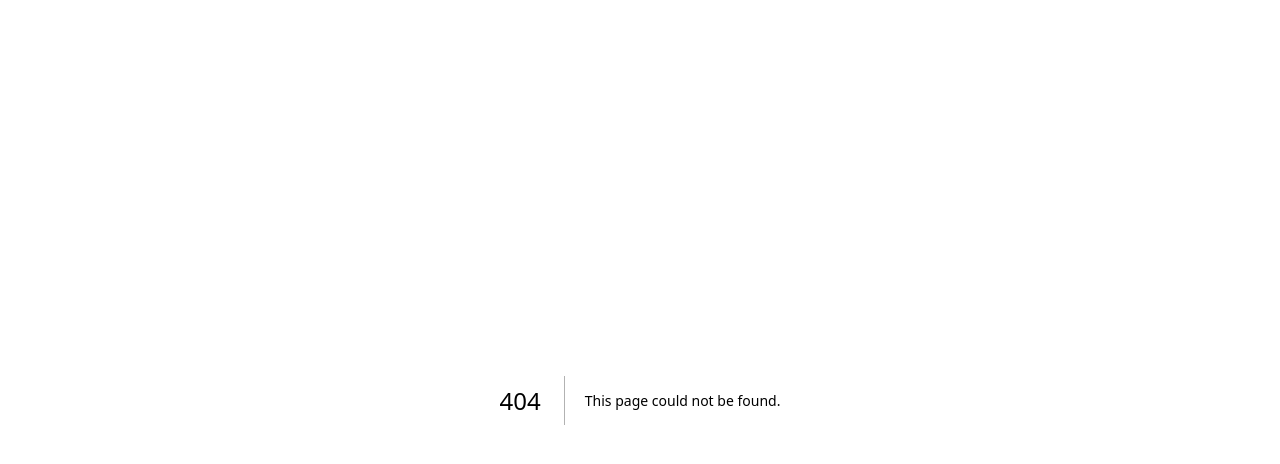
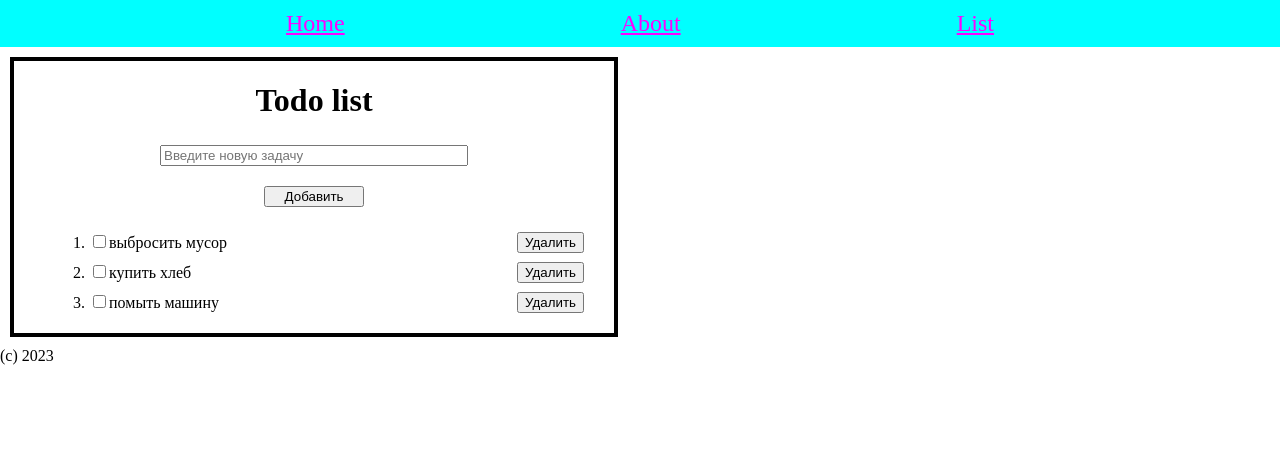
Before and after one commit to IlyaIppolitov/HWNextToDo, a Next.js app: page /toDoList in a window 1280 px wide. Before the commit this address had no page. Shown: the top 464 px of the page. Built offline with nearby package versions, Linux system fonts and the light colour scheme.

Commit message:
ToDoList initial

```diff
--- /dev/null
+++ b/components/Footer.jsx
@@ -0,0 +1,4 @@
+export function Footer()
+{
+    return <footer>(c) 2023</footer>
+}
--- /dev/null
+++ b/components/Header.jsx
@@ -0,0 +1,19 @@
+import Link from "next/link"
+import styles from './Header.module.css'
+
+const pages = [
+    {href: '/', name: 'Home'},
+    {href: '/about', name: 'About'},
+    {href: '/toDoList', name: 'List'}
+]
+
+export function Header() {
+    return <header>
+        <nav className={styles.nav}>
+            <ul>
+                {pages.map(({href, name})=>
+                <li key = {href}><Link href={href}>{name}</Link></li>)}
+            </ul>
+        </nav>
+    </header>
+}
--- /dev/null
+++ b/components/Header.module.css
@@ -0,0 +1,16 @@
+.nav {
+    background-color: aqua;
+}
+
+.nav ul {
+    margin: 0;
+    list-style-type: none;
+    display: flex;
+    justify-content: space-evenly;
+    font-size: x-large;
+    padding: 10px;
+}
+
+.nav :link {
+    color: magenta;
+}
--- /dev/null
+++ b/components/ToDoList.jsx
@@ -0,0 +1,53 @@
+import React from "react";
+import styles from './ToDoList.module.css'
+
+// Объявление задач по умолчанию
+const defaultItems = [
+  'выбросить мусор',
+  'купить хлеб',
+  'помыть машину',
+];
+
+export function ToDoList () {
+  const [todos, setTodos] = React.useState(defaultItems)
+  const [inputValue, setInputValue] = React.useState('')
+
+  function handleInputLineChange(e){
+    setInputValue(e.target.value)
+  }
+
+  function handleSubmitButton(e){
+    e.preventDefault()
+    setTodos([...todos, inputValue])
+    setInputValue('')
+  }
+
+  function handleDeleteButton(index){
+    const newTodos = [...todos]
+    newTodos.splice(index, 1)
+    setTodos(newTodos)
+  }
+
+  return (
+    <div className={styles.container}>
+      <h1>Todo list</h1>
+      <div className={styles.newItem}>
+        <input type='text' placeholder="Введите новую задачу" value={inputValue} onChange={evt => handleInputLineChange(evt)}/>
+        <button onClick={handleSubmitButton}>Добавить</button>
+      </div>
+      <div className={styles.totalList}>
+        <ol>
+          {todos.map((todo, index) => (
+            <div className = {styles.todoItem}>
+              <li key={index}>
+                <input type="checkbox"/>
+                {todo}
+                <button onClick={() =>handleDeleteButton(index)}>Удалить</button>
+              </li>
+            </div>
+          ))}
+        </ol>
+      </div>
+    </div>
+  )
+}
--- /dev/null
+++ b/components/ToDoList.module.css
@@ -0,0 +1,44 @@
+h1 {
+    text-align: center;
+  }
+
+  .container {
+    width: 600px;
+    height: 100%;
+    border: 4px solid black;
+      display: flex;
+      align-items: center;
+      justify-content: center;
+      flex-direction: column;
+  }
+  .newItem {
+      display: flex;
+    height: 30px;
+    width: 100%;
+      align-items: center;
+      justify-content: center;
+      flex-direction: column;
+    margin: 20px;
+  }
+  .newItem input {
+    width: 300px;
+    margin: 10px;
+    height: 100%;
+  }
+  .newItem button {
+    width: 100px;
+    margin: 10px;
+    height: 100%;
+  }
+  .totalList {
+    width: 90%;
+  }
+  .todoItem {
+    display: flex;
+    padding: 5px;
+    position: relative;
+  }
+  .todoItem button{
+    position: absolute;
+    right: 0;
+  }
--- /dev/null
+++ b/pages/_app.jsx
@@ -0,0 +1,13 @@
+import { Footer } from "../components/Footer";
+import { Header } from "../components/Header";
+import '../styles/global.css'
+
+export default function MyApp({ Component, pageProps }) {
+    return <>
+        <Header />
+        <main>
+            <Component {...pageProps} />
+        </main>
+        <Footer />
+    </>
+}
--- /dev/null
+++ b/pages/about.jsx
@@ -0,0 +1,4 @@
+export default function AboutPage()
+{
+return <h1>About!</h1>
+}
--- /dev/null
+++ b/pages/index.jsx
@@ -0,0 +1,4 @@
+export default function HomePage()
+{
+return <h1>Hello, World!</h1>
+}
--- /dev/null
+++ b/pages/toDoList.jsx
@@ -0,0 +1,6 @@
+import { ToDoList } from "../components/ToDoList";
+
+export default function ToDoListPage()
+{
+    return <ToDoList />
+}
--- /dev/null
+++ b/styles/global.css
@@ -0,0 +1,6 @@
+body {
+    margin: 0;
+}
+main {
+    margin: 10px;
+}
```
Also changed, not shown: index.html (added, +23 -0 lines), pages/index.js (deleted).
